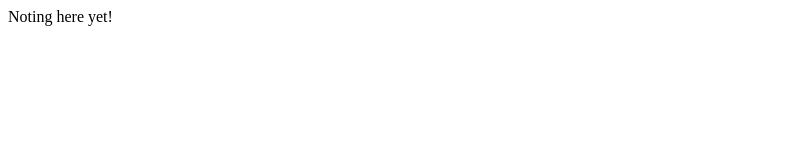
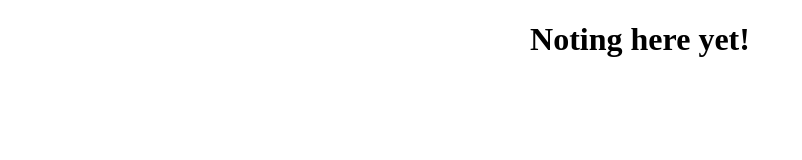
Before and after one commit to ReichStudios/site, a plain HTML site: page pages/about.html in a window 1280 px wide. Shown: the whole page, without its empty margins (0-802 px from the left). Drawn offline with Linux system fonts and the light colour scheme.

Commit message:
Update about.html
Fixed typo

```diff
--- a/pages/about.html
+++ b/pages/about.html
@@ -4,6 +4,6 @@
 	<title>ReichStudios; About</title>
 </head>
 <body>
-<center<<h1>Noting here yet!</h1><center>
+	<center><h1>Noting here yet!</h1><center>
 </body>
 </html>
```
